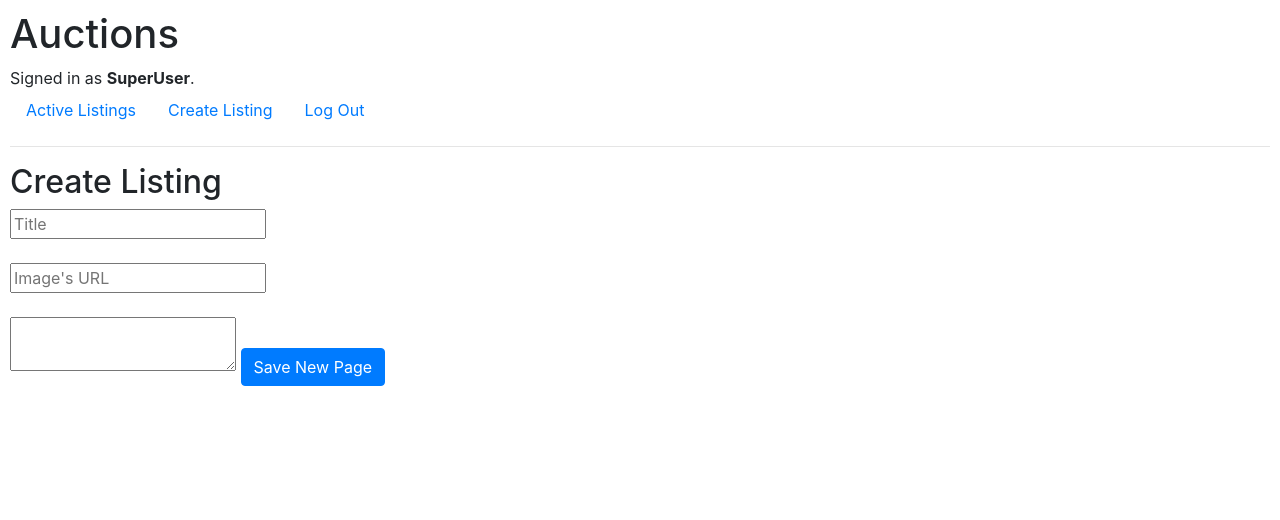
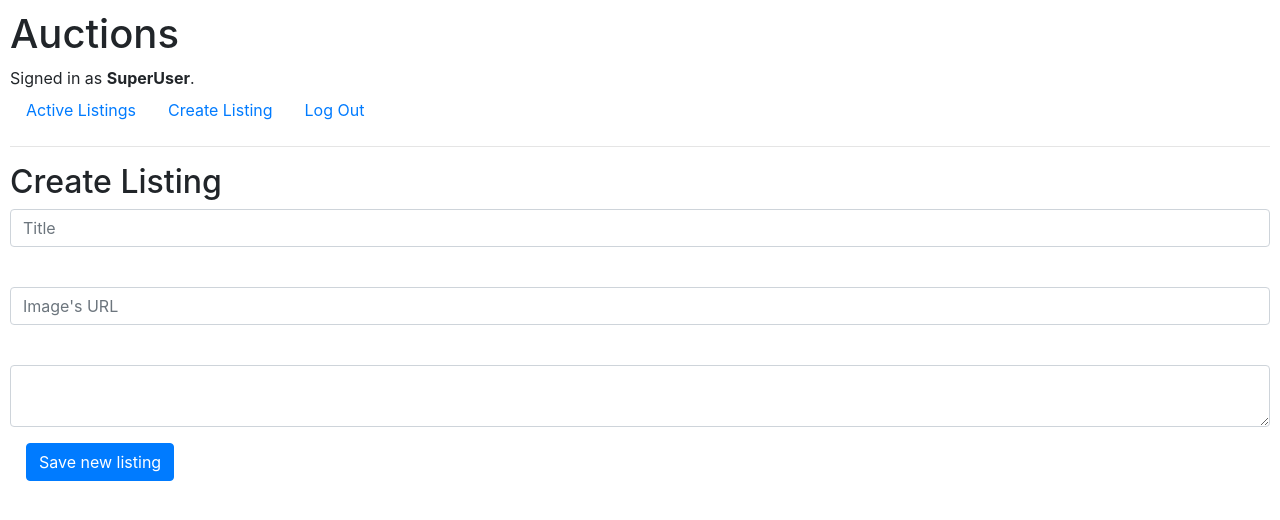
Before and after one commit to MiguelMR96/commerce, a Django app: template auctions/templates/auctions/create_listing.html in a window 1280 px wide. Shown: the top 520 px of the page. Run offline with Django 3.2, Linux system fonts and the light colour scheme; the template is opened without the code that fills it, so the values that code supplies are empty; a user stored in the database is signed in; some libraries are stand-ins or nearby versions.

Commit message:
Updating models

```diff
--- a/auctions/models.py
+++ b/auctions/models.py
@@ -11,26 +11,34 @@ class User(AbstractUser):
     def __str__(self):
         return f"{self.username} - {self.id}: {self.name} at {self.email}"
 
-class Listing(models.Model):
-    id = models.AutoField(primary_key=True)
-    title = models.CharField(max_length=64)
-    image = models.CharField(max_length=256)
-    description = models.JSONField()
-    date = models.DateTimeField(auto_now_add=True)
-    owner = models.ForeignKey(User, on_delete=models.PROTECT, related_name="owner")
+class Category(models.Model):
+    name = models.CharField(max_length=64)
 
     def __str__(self):
-        return f"{self.title} - {self.id}: {self.description} at {self.date} of {self.owner}"
+        return f"{self.name}"
 
 class Bid(models.Model):
     id = models.AutoField(primary_key=True)
     bid = models.IntegerField(null=False)
-    listing = models.ForeignKey(Listing, on_delete=models.PROTECT, related_name="item")
     user = models.ForeignKey(User, on_delete=models.PROTECT, related_name="bidder")
-    date = models.DateTimeField(auto_now_add=True)
+    created_at = models.DateTimeField(auto_now_add=True)
 
     def __str__(self):
         return f"{self.id} bid: {self.listing} at {self.bid}"
+
+class Listing(models.Model):
+    id = models.AutoField(primary_key=True)
+    title = models.CharField(max_length=64)
+    image_url = models.CharField(max_length=1064)
+    description = models.JSONField()
+    price = models.ForeignKey(Bid, on_delete=models.CASCADE, related_name="bid")
+    active = models.BooleanField(default=True)
+    created_at = models.DateTimeField(auto_now_add=True)
+    owner = models.ForeignKey(User, on_delete=models.CASCADE, related_name="owner")
+    category = models.ForeignKey(Category, on_delete=models.CASCADE, blank=True)
+
+    def __str__(self):
+        return f"{self.title} - {self.id}: {self.description} at {self.date} of {self.owner}"
 
 class Comment(models.Model):
     id = models.AutoField(primary_key=True)
--- a/auctions/templates/auctions/create_listing.html
+++ b/auctions/templates/auctions/create_listing.html
@@ -11,16 +11,16 @@
             <label for="listing-img" style="font-size: 80%">Select the listing picture (Only .jpeg, .png files are valid)</label>
         </div> -->
 
-        <div>
-            <input type="text" name="title" placeholder="Title" required>
+        <div class="form-group">
+            <input class="form-control" type="text" name="title" placeholder="Title" required>
         </div>
         <br />
-        <div>
-            <input type="text" name="img-url" placeholder="Image's URL">
+        <div class="form-group">
+            <input class="form-control" type="text" name="img-url" placeholder="Image's URL">
         </div>
         <br />
-        <textarea id="content" name="description" required></textarea>
-        <input type="submit" name="save" value="Save New Page" class="btn btn-primary">
+        <textarea class="form-control" id="content" name="description" required></textarea>
+        <input type="submit" name="save" value="Save new listing" class="btn btn-primary m-3">
     </form>
 
 {% endblock %}
```
Also changed, not shown: db.sqlite3.
